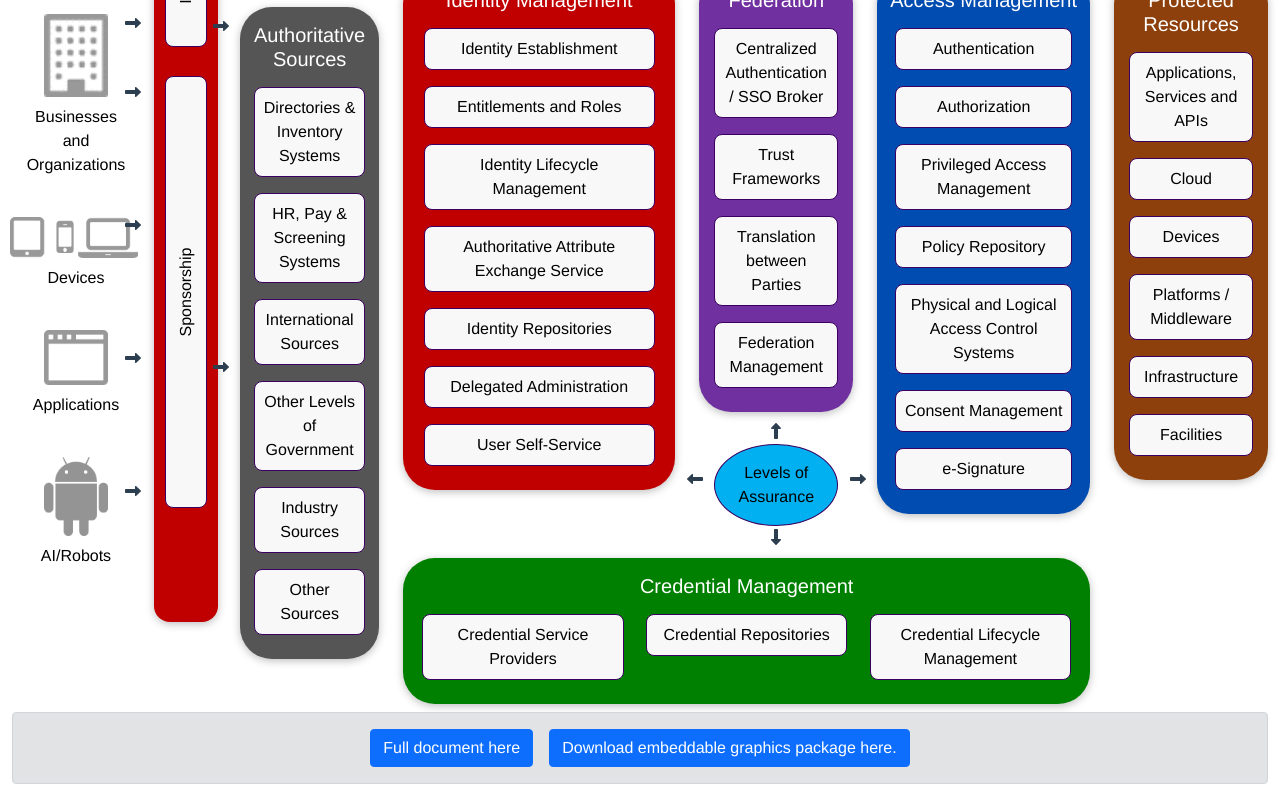
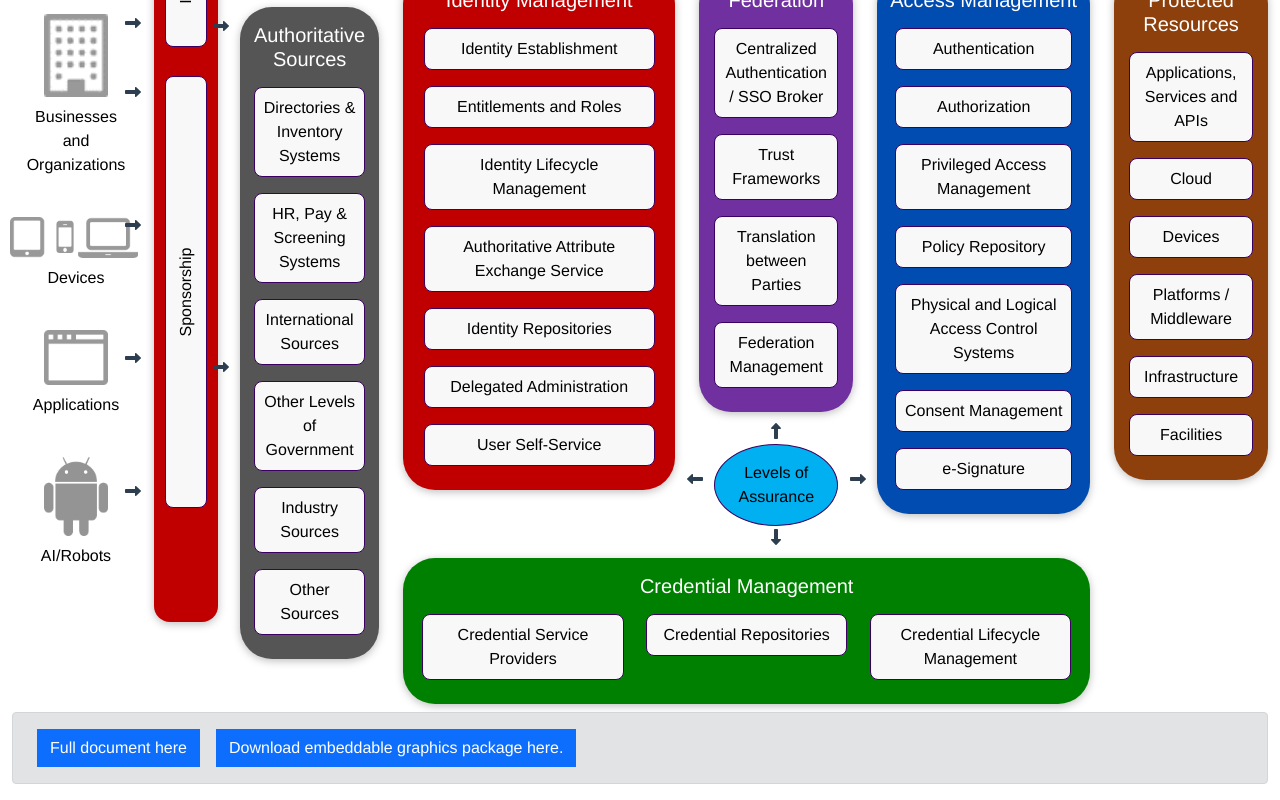
Before and after one commit to canada-ca/gc-icam_gija-gc, a Vue app: page / in a window 1280 px wide. Shown: the part 272-1072 px from the top of the page. Built offline with nearby package versions, Linux system fonts and the light colour scheme.

Commit message:
modify home for bottom buttons

```diff
--- a/src/components/Home.vue
+++ b/src/components/Home.vue
@@ -70,7 +70,7 @@
         </div>
       </div>
     </div>
-    <div class="alert alert-secondary" role="alert">
+    <div class="alert alert-secondary text-start" role="alert">
       <a
         type="button"
         class="btn btn-primary mx-2"
@@ -179,4 +179,7 @@ export default {
 .shorterMargin {
   margin-top: 3rem;
 }
+a.btn {
+  border-radius: 0;
+}
 </style>
```
